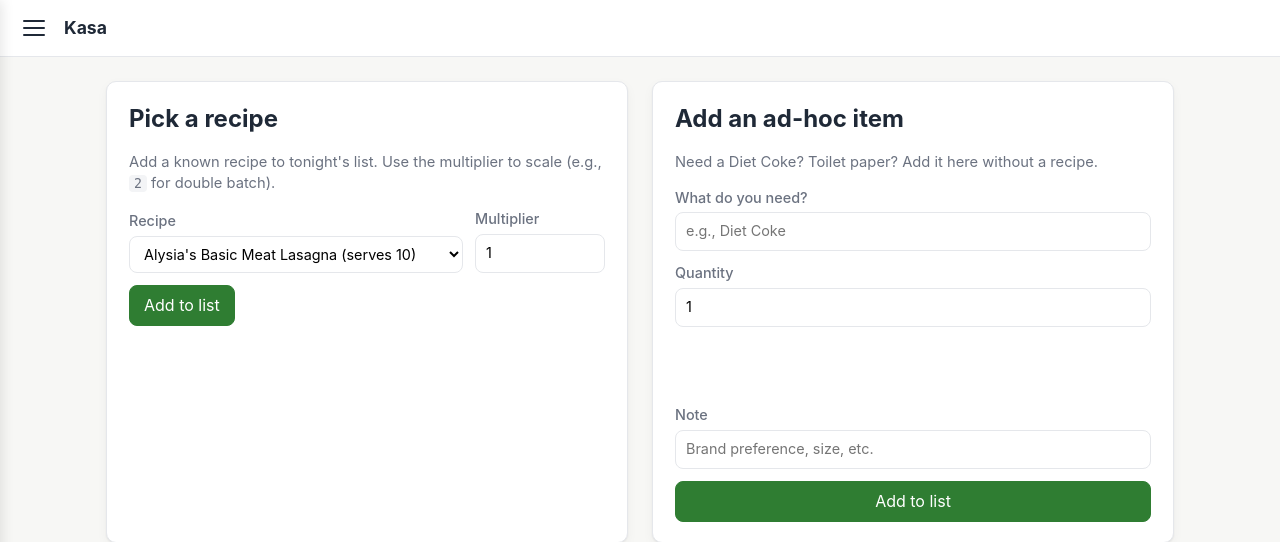
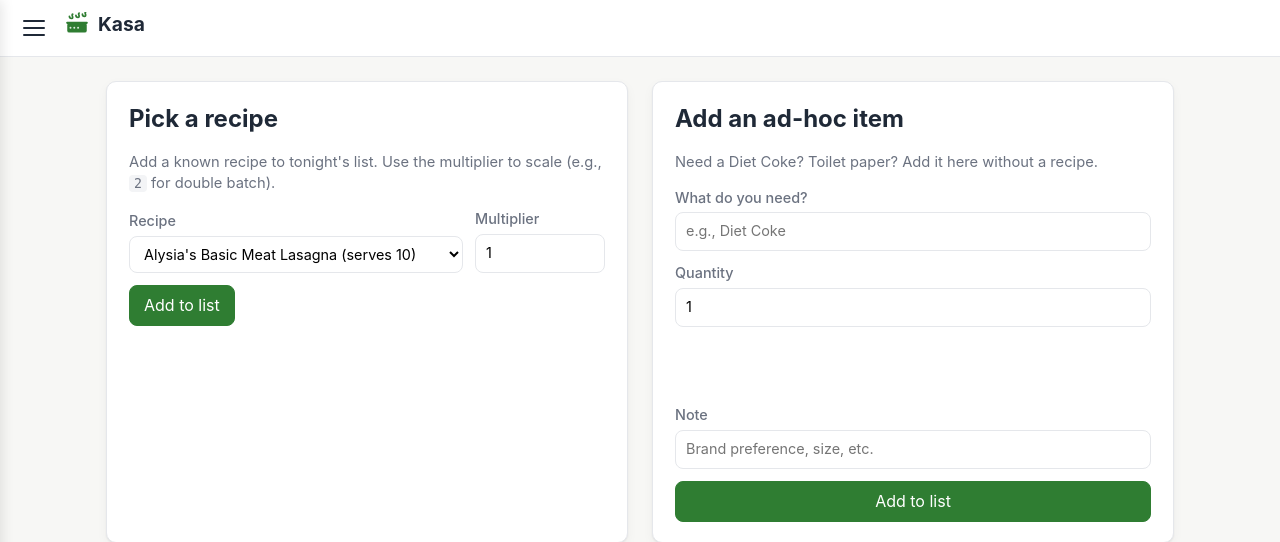
Before and after one commit to kasgore/ShoppingList, a Flask app: page / in a window 1280 px wide. Shown: the top 542 px of the page. Run offline with Flask 3, Linux system fonts and the light colour scheme; data comes from the database, SQL or seed files in the repository; data that the repository does not hold is empty.

Commit message:
Add steaming-pot brand icon next to Kasa
Co-Authored-By: Claude Opus 4.7 (1M context) <noreply@anthropic.com>

```diff
--- a/static/style.css
+++ b/static/style.css
@@ -44,8 +44,19 @@ a:hover { text-decoration: underline; }
 .topbar .brand { flex: 1; }
 .topbar .brand a {
   font-weight: 700;
-  font-size: 1.1rem;
+  font-size: 1.2rem;
   color: var(--ink);
+  display: inline-flex;
+  align-items: center;
+  gap: 8px;
+  text-decoration: none;
+}
+.topbar .brand a:hover { text-decoration: none; }
+.brand-icon {
+  width: 26px;
+  height: 26px;
+  color: var(--accent);
+  flex-shrink: 0;
 }
 .topbar-spacer { width: 36px; }   /* keep brand visually centered vs hamburger */
 
--- a/static/sw.js
+++ b/static/sw.js
@@ -9,7 +9,7 @@
  *
  * Bump CACHE_VERSION when the shell changes so old caches are evicted.
  */
-const CACHE_VERSION = "v19";
+const CACHE_VERSION = "v20";
 const SHELL_CACHE = `shell-${CACHE_VERSION}`;
 const PAGE_CACHE  = `pages-${CACHE_VERSION}`;
 const IMAGE_CACHE = `images-${CACHE_VERSION}`;
--- a/templates/base.html
+++ b/templates/base.html
@@ -23,7 +23,17 @@
       <span></span><span></span><span></span>
     </button>
     <div class="brand">
-      <a href="{{ url_for('index') }}">Kasa</a>
+      <a href="{{ url_for('index') }}">
+        <svg class="brand-icon" viewBox="0 0 24 24" aria-hidden="true">
+          <path d="M5 4c0 1.2.8 2 2 2 .8 0 1-.4 1-1 0-1-.5-1.5-.5-2.2 0-.4.2-.8.5-.8m3 1c0 1.2.8 2 2 2 .8 0 1-.4 1-1 0-1-.5-1.5-.5-2.2 0-.4.2-.8.5-.8m3 1c0 1.2.8 2 2 2 .8 0 1-.4 1-1 0-1-.5-1.5-.5-2.2 0-.4.2-.8.5-.8" fill="none" stroke="currentColor" stroke-width="1.6" stroke-linecap="round"/>
+          <rect x="3" y="10" width="18" height="9" rx="2" fill="currentColor"/>
+          <rect x="2" y="9" width="20" height="2" rx="1" fill="currentColor"/>
+          <circle cx="6" cy="14.5" r="0.9" fill="#fff" opacity=".85"/>
+          <circle cx="9.5" cy="14.5" r="0.9" fill="#fff" opacity=".85"/>
+          <circle cx="13" cy="14.5" r="0.9" fill="#fff" opacity=".85"/>
+        </svg>
+        <span>Kasa</span>
+      </a>
     </div>
     <span class="topbar-spacer"></span>
   </header>
```
